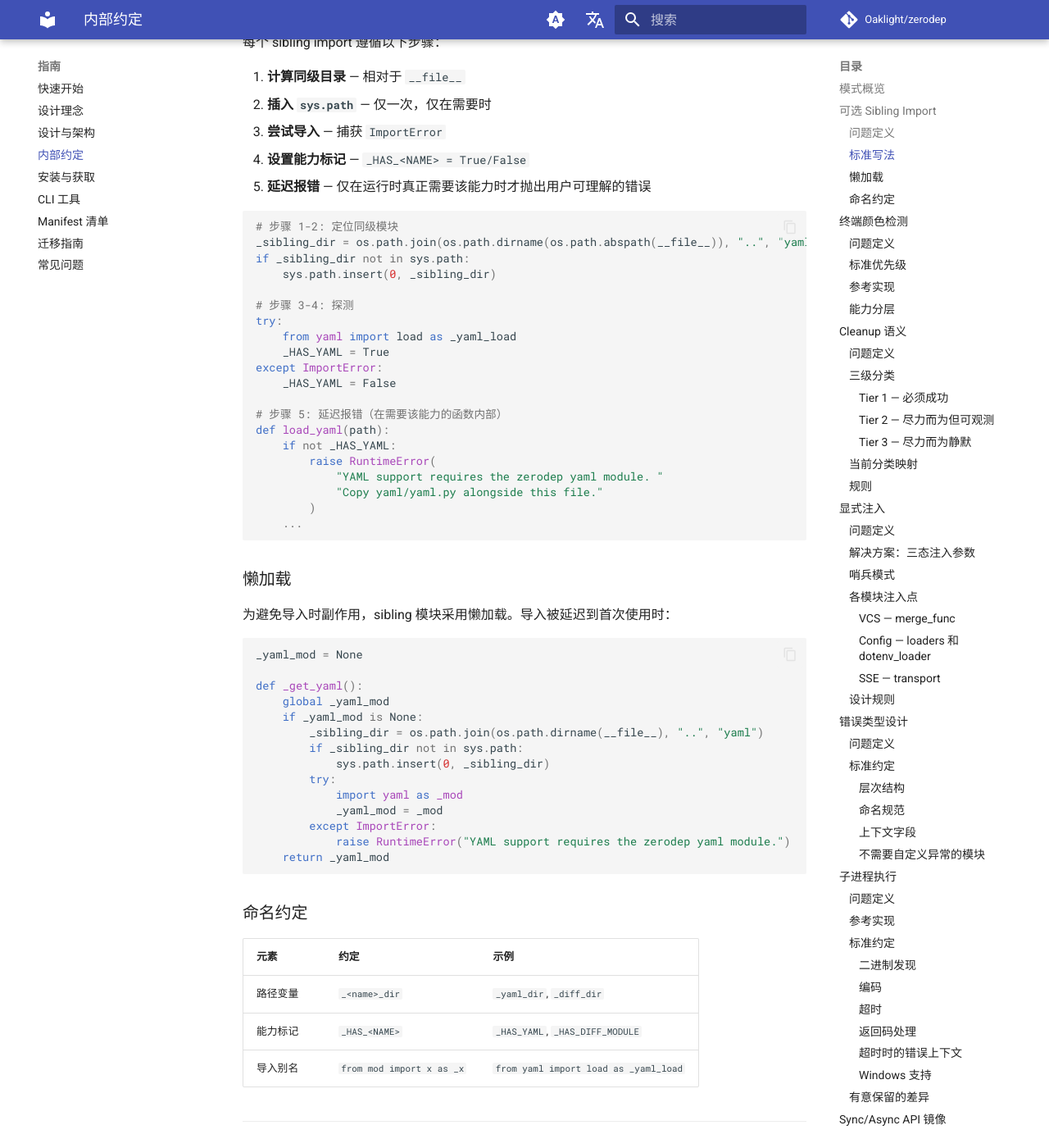
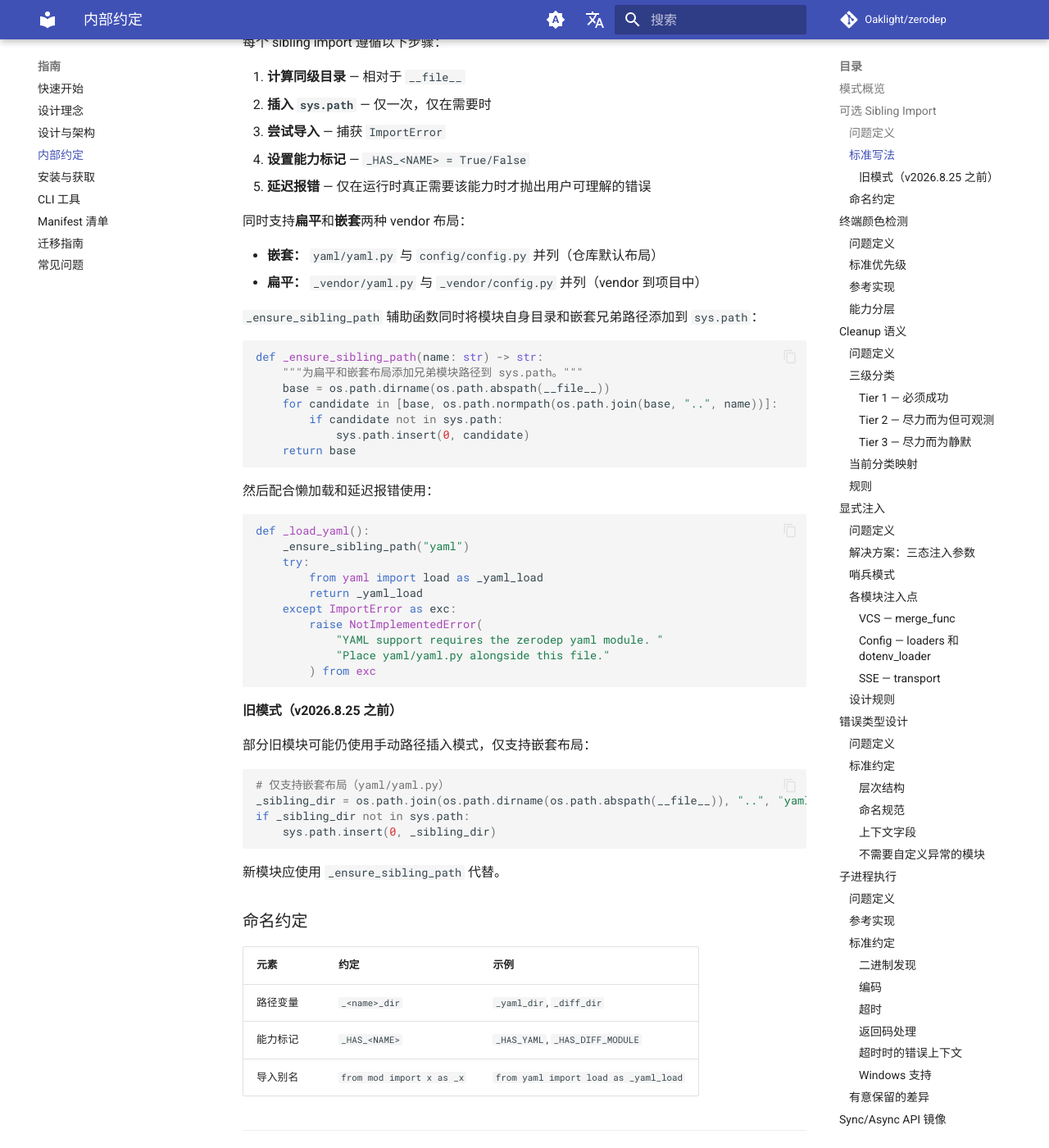
Before and after one commit to Oaklight/zerodep, an MkDocs documentation site: the page built from docs/guide/internals.md, in a window 1280 px wide and 1400 px high, scrolled down 1090 px. Shown: the whole window at 82% size. Built offline with MkDocs 1.6.1 and Material for MkDocs 9.7.7, drawn with Linux system fonts in a browser that asks for light colours; comment, search, counter and statistics services are not loaded.

Commit message:
docs: 新增限流器模块、性能测试、API 页面；更新 sibling import 内部约定

````diff
--- a/docs/guide/internals.md
+++ b/docs/guide/internals.md
@@ -35,49 +35,50 @@ zerodep 模块必须在单独复制时可独立工作，但当同级模块存在
 4. **设置能力标记** — `_HAS_<NAME> = True/False`
 5. **延迟报错** — 仅在运行时真正需要该能力时才抛出用户可理解的错误
 
+同时支持**扁平**和**嵌套**两种 vendor 布局：
+
+- **嵌套：** `yaml/yaml.py` 与 `config/config.py` 并列（仓库默认布局）
+- **扁平：** `_vendor/yaml.py` 与 `_vendor/config.py` 并列（vendor 到项目中）
+
+`_ensure_sibling_path` 辅助函数同时将模块自身目录和嵌套兄弟路径添加到 `sys.path`：
+
 ```python
-# 步骤 1-2: 定位同级模块
+def _ensure_sibling_path(name: str) -> str:
+    """为扁平和嵌套布局添加兄弟模块路径到 sys.path。"""
+    base = os.path.dirname(os.path.abspath(__file__))
+    for candidate in [base, os.path.normpath(os.path.join(base, "..", name))]:
+        if candidate not in sys.path:
+            sys.path.insert(0, candidate)
+    return base
+```
+
+然后配合懒加载和延迟报错使用：
+
+```python
+def _load_yaml():
+    _ensure_sibling_path("yaml")
+    try:
+        from yaml import load as _yaml_load
+        return _yaml_load
+    except ImportError as exc:
+        raise NotImplementedError(
+            "YAML support requires the zerodep yaml module. "
+            "Place yaml/yaml.py alongside this file."
+        ) from exc
+```
+
+#### 旧模式（v2026.8.25 之前）
+
+部分旧模块可能仍使用手动路径插入模式，仅支持嵌套布局：
+
+```python
+# 仅支持嵌套布局（yaml/yaml.py）
 _sibling_dir = os.path.join(os.path.dirname(os.path.abspath(__file__)), "..", "yaml")
 if _sibling_dir not in sys.path:
     sys.path.insert(0, _sibling_dir)
-
-# 步骤 3-4: 探测
-try:
-    from yaml import load as _yaml_load
-    _HAS_YAML = True
-except ImportError:
-    _HAS_YAML = False
-
-# 步骤 5: 延迟报错（在需要该能力的函数内部）
-def load_yaml(path):
-    if not _HAS_YAML:
-        raise RuntimeError(
-            "YAML support requires the zerodep yaml module. "
-            "Copy yaml/yaml.py alongside this file."
-        )
-    ...
 ```
 
-### 懒加载
-
-为避免导入时副作用，sibling 模块采用懒加载。导入被延迟到首次使用时：
-
-```python
-_yaml_mod = None
-
-def _get_yaml():
-    global _yaml_mod
-    if _yaml_mod is None:
-        _sibling_dir = os.path.join(os.path.dirname(__file__), "..", "yaml")
-        if _sibling_dir not in sys.path:
-            sys.path.insert(0, _sibling_dir)
-        try:
-            import yaml as _mod
-            _yaml_mod = _mod
-        except ImportError:
-            raise RuntimeError("YAML support requires the zerodep yaml module.")
-    return _yaml_mod
-```
+新模块应使用 `_ensure_sibling_path` 代替。
 
 ### 命名约定
 
--- a/mkdocs.yml
+++ b/mkdocs.yml
@@ -83,6 +83,7 @@ plugins:
             - ../llmstxt
             - ../synctex
             - ../useragent
+            - ../ratelimit
             - ../httpserver
             - ../websocket
             - ../cdp
@@ -185,6 +186,7 @@ nav:
           - httpserver / HTTP 服务器: modules/httpserver.md
           - websocket / WebSocket 客户端: modules/websocket.md
           - useragent / User-Agent 生成器: modules/useragent.md
+          - ratelimit / 限流器: modules/ratelimit.md
       - 智能体协议:
           - jsonrpc / JSON-RPC: modules/jsonrpc.md
           - a2a / A2A 协议: modules/a2a.md
@@ -242,6 +244,7 @@ nav:
           - httpserver / HTTP 服务器: api/httpserver.md
           - websocket / WebSocket 客户端: api/websocket.md
           - useragent / User-Agent 生成器: api/useragent.md
+          - ratelimit / 限流器: api/ratelimit.md
       - 智能体协议:
           - jsonrpc / JSON-RPC: api/jsonrpc.md
           - a2a / A2A 协议: api/a2a.md
@@ -299,6 +302,7 @@ nav:
           - httpserver / HTTP 服务器: benchmarks/httpserver.md
           - websocket / WebSocket 客户端: benchmarks/websocket.md
           - useragent / User-Agent 生成器: benchmarks/useragent.md
+          - ratelimit / 限流器: benchmarks/ratelimit.md
       - 智能体协议:
           - jsonrpc / JSON-RPC: benchmarks/jsonrpc.md
           - a2a / A2A 协议: benchmarks/a2a.md
````
Also changed, not shown: docs/api/ratelimit.md (added, +7 -0 lines), docs/benchmarks/ratelimit.md (added, +71 -0 lines), docs/modules/ratelimit.md (added, +154 -0 lines).
